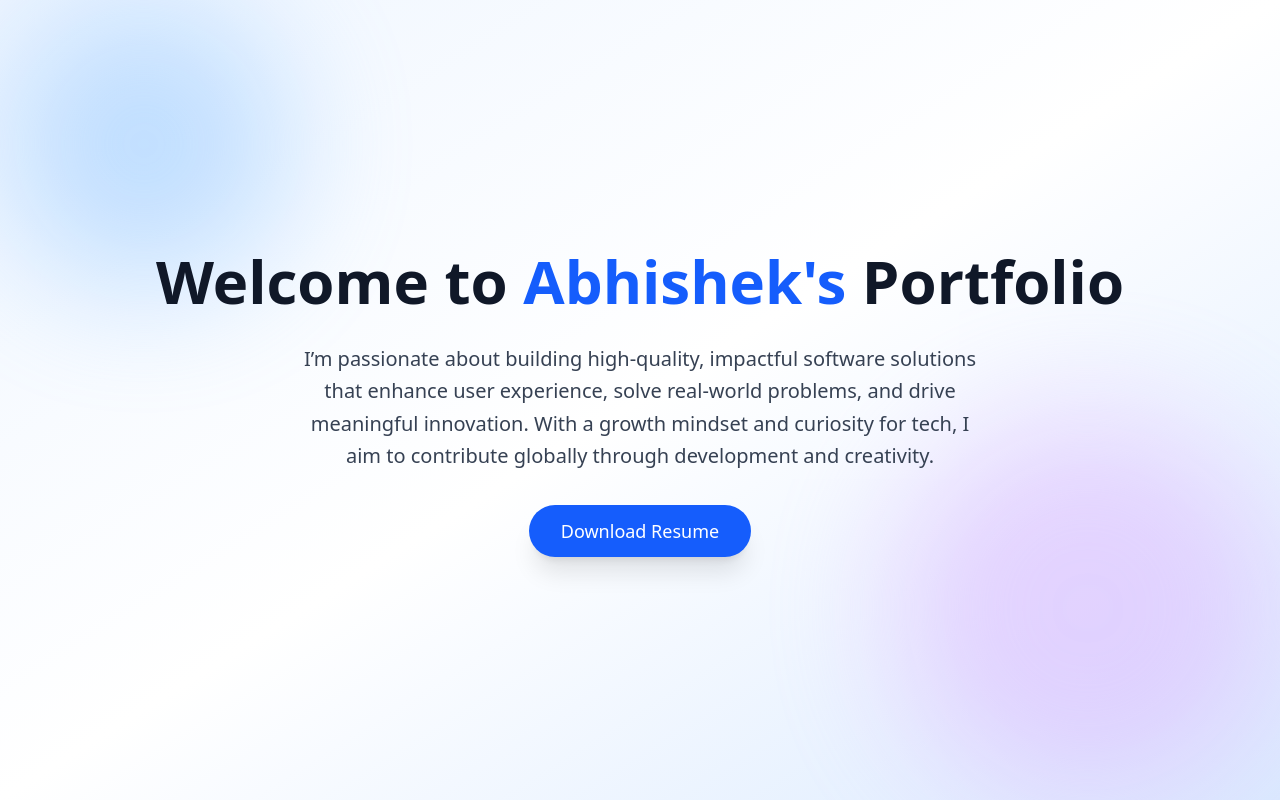
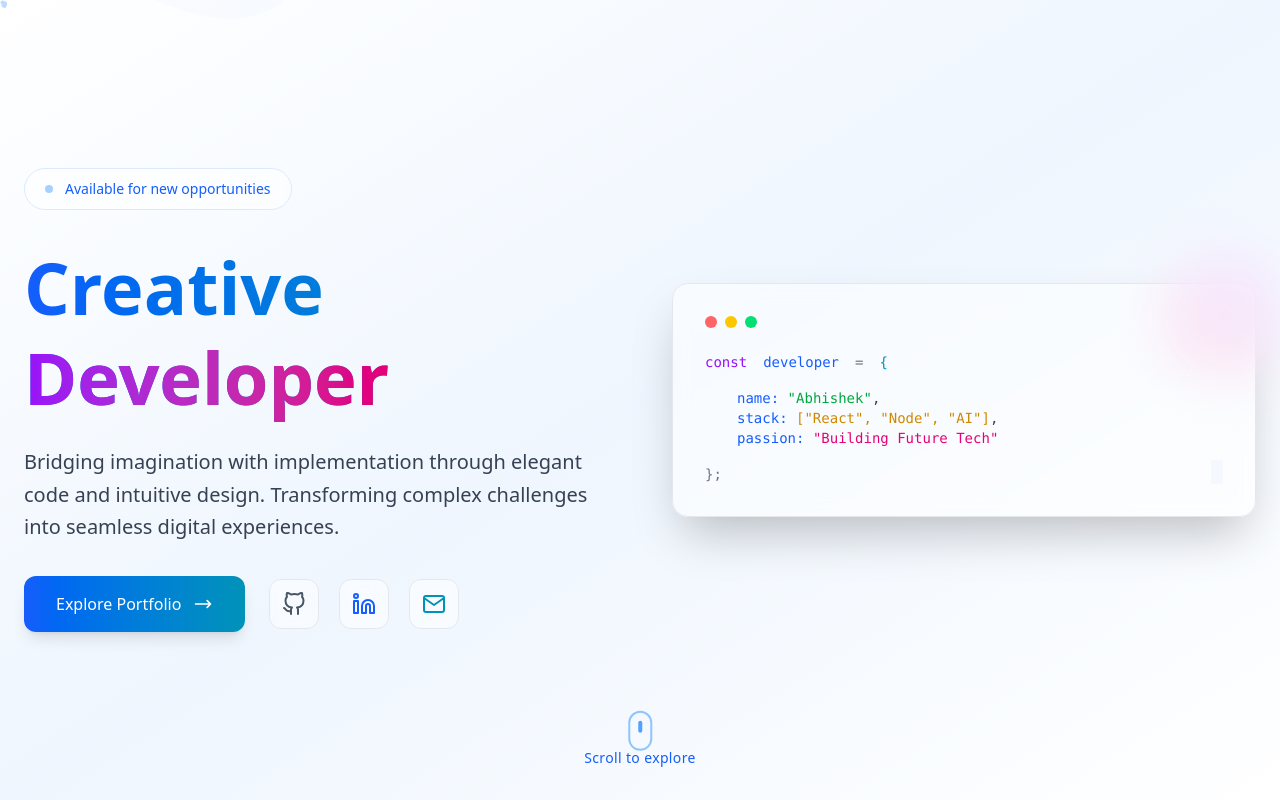
Before and after one commit to Arkdeep-singh/My-Portfolio, a React (Vite) app: page / in a window 1280 px wide. Shown: the top 800 px of the page. Built offline with nearby package versions, Linux system fonts and the light colour scheme.

Commit message:
updated the code again

```diff
--- a/src/components/Home.jsx
+++ b/src/components/Home.jsx
@@ -1,49 +1,256 @@
 import React from "react";
-import { asset } from "../assets/index";
 import { motion } from "framer-motion";
+import { FiGithub, FiLinkedin, FiMail } from "react-icons/fi";
 
 const Home = () => {
+  const scrollToSection = (sectionId) => {
+    document.getElementById(sectionId)?.scrollIntoView({ behavior: "smooth" });
+  };
+
   return (
-    <div
+    <section
       id="home"
-      className="relative min-h-screen flex flex-col justify-center items-center bg-gradient-to-br from-blue-50 via-white to-blue-100 overflow-hidden"
+      className="relative min-h-screen flex items-center justify-center bg-gradient-to-br from-white via-blue-50 to-white overflow-hidden"
     >
-      {/* Decorative Background Circles */}
-      <div className="absolute w-72 h-72 bg-blue-300 rounded-full top-0 left-0 blur-3xl opacity-20 animate-pulse" />
-      <div className="absolute w-96 h-96 bg-purple-300 rounded-full bottom-0 right-0 blur-3xl opacity-20 animate-pulse" />
+      {/* Dynamic Geometric Background */}
+      <div className="absolute inset-0 overflow-hidden z-0">
+        {/* Floating Triangles */}
+        <motion.svg
+          viewBox="0 0 200 200"
+          className="absolute w-[400px] -top-20 -left-20 opacity-10 text-blue-100"
+          animate={{ rotate: 360 }}
+          transition={{ duration: 40, repeat: Infinity, ease: "linear" }}
+        >
+          <path
+            fill="currentColor"
+            d="M48.6,-70.3C62.2,-61.3,72,-47.1,78.7,-30.6C85.3,-14.1,88.8,4.7,84.1,19.9C79.4,35.1,66.6,46.8,53.1,58.3C39.6,69.8,25.4,81.2,8.3,87.2C-8.8,93.2,-28.8,93.8,-44.6,84.9C-60.4,76,-72,57.5,-77.7,39.3C-83.3,21,-83,2.9,-77.2,-11.5C-71.4,-25.9,-60.1,-37.6,-47.5,-46.7C-34.9,-55.7,-21,-62.1,-3.7,-60.4C13.6,-58.6,27.2,-48.7,48.6,-70.3Z"
+          />
+        </motion.svg>
 
-      {/* Hero Section */}
-      <main className="z-10 container mx-auto px-6 py-24 text-center flex flex-col items-center">
-        <motion.h2
+        {/* Animated Grid Pattern */}
+        <motion.div
+          className="absolute inset-0 bg-grid-blue-100/50"
+          initial={{ opacity: 0 }}
+          animate={{ opacity: 1 }}
+          transition={{ duration: 1.5 }}
+        />
+      </div>
+
+      {/* Floating Particles System */}
+      <div className="absolute inset-0 z-10">
+        {[...Array(30)].map((_, i) => (
+          <motion.div
+            key={i}
+            className="absolute w-1 h-1 bg-blue-200 rounded-full"
+            initial={{
+              x: Math.random() * 100 + "%",
+              y: Math.random() * 100 + "%",
+              scale: 0,
+            }}
+            animate={{
+              scale: [0, 1, 0],
+              opacity: [0, 1, 0],
+            }}
+            transition={{
+              duration: Math.random() * 4 + 3,
+              repeat: Infinity,
+              delay: Math.random() * 2,
+            }}
+          />
+        ))}
+      </div>
+
+      <main className="relative z-20 container mx-auto px-6 py-24">
+        <div className="max-w-7xl mx-auto flex flex-col lg:flex-row items-center justify-between gap-16">
+          {/* Text Content */}
+          <motion.div
+            className="lg:w-1/2 text-center lg:text-left space-y-8"
             initial={{ opacity: 0, y: 40 }}
-          animate={{ opacity: 1, y: 0 }}
-          transition={{ duration: 0.8 }}
-          className="text-4xl md:text-6xl font-extrabold text-gray-900 mb-6 leading-tight"
+            whileInView={{ opacity: 1, y: 0 }}
+            viewport={{ once: false, margin: "-20% 0px" }}
+            transition={{ duration: 0.8, delay: 0.2 }}
           >
-          Welcome to <span className="text-blue-600">Abhishek's</span> Portfolio
-        </motion.h2>
+            <motion.div
+              className="inline-flex items-center gap-3 px-5 py-2.5 bg-white/50 backdrop-blur-sm rounded-full border border-blue-100 text-blue-600 text-sm"
+              initial={{ scale: 0 }}
+              whileInView={{ scale: 1 }}
+              viewport={{ once: false }}
+              transition={{ type: "spring", delay: 0.4 }}
+            >
+              <div className="w-2 h-2 bg-blue-400 rounded-full animate-pulse" />
+              Available for new opportunities
+            </motion.div>
+
+            <motion.h1
+              className="text-5xl md:text-7xl font-bold text-transparent bg-clip-text bg-gradient-to-r from-blue-600 to-cyan-600 mb-6 leading-tight"
+              initial={{ opacity: 0, y: 20 }}
+              whileInView={{ opacity: 1, y: 0 }}
+              viewport={{ once: false }}
+              transition={{ duration: 0.8, delay: 0.4 }}
+            >
+              Creative
+              <br />
+              <span className="bg-gradient-to-r from-purple-600 to-pink-600 bg-clip-text">
+                Developer
+              </span>
+            </motion.h1>
 
             <motion.p
-          initial={{ opacity: 0, y: 20 }}
-          animate={{ opacity: 1, y: 0 }}
-          transition={{ duration: 1, delay: 0.3 }}
-          className="text-lg md:text-xl text-gray-700 max-w-2xl mb-8 leading-relaxed"
+              className="text-lg md:text-xl text-gray-700 mb-8 leading-relaxed max-w-2xl"
+              initial={{ opacity: 0 }}
+              whileInView={{ opacity: 1 }}
+              viewport={{ once: false }}
+              transition={{ duration: 0.8, delay: 0.6 }}
             >
-          I’m passionate about building high-quality, impactful software solutions that enhance user experience, solve real-world problems, and drive meaningful innovation. With a growth mindset and curiosity for tech, I aim to contribute globally through development and creativity.
+              Bridging imagination with implementation through elegant code and
+              intuitive design. Transforming complex challenges into seamless
+              digital experiences.
             </motion.p>
 
+            <motion.div
+              className="flex flex-col sm:flex-row items-center gap-6"
+              initial={{ opacity: 0 }}
+              whileInView={{ opacity: 1 }}
+              viewport={{ once: false }}
+              transition={{ delay: 0.8 }}
+            >
+              <motion.button
+                onClick={() => scrollToSection("about")}
+                whileHover={{ scale: 1.05 }}
+                whileTap={{ scale: 0.95 }}
+                className="px-8 py-4 bg-gradient-to-r from-blue-600 to-cyan-600 text-white font-medium rounded-xl flex items-center gap-3 shadow-lg hover:shadow-xl transition-all group"
+              >
+                <span>Explore Portfolio</span>
+                <svg
+                  className="w-5 h-5 group-hover:translate-x-1 transition-transform"
+                  fill="none"
+                  stroke="currentColor"
+                  viewBox="0 0 24 24"
+                >
+                  <path
+                    strokeLinecap="round"
+                    strokeLinejoin="round"
+                    strokeWidth={2}
+                    d="M17 8l4 4m0 0l-4 4m4-4H3"
+                  />
+                </svg>
+              </motion.button>
+
+              <div className="flex gap-5">
+                {[
+                  {
+                    icon: FiGithub,
+                    color: "text-gray-600",
+                    link: "https://github.com/Abhishek6725",
+                  },
+                  {
+                    icon: FiLinkedin,
+                    color: "text-blue-600",
+                    link: "https://www.linkedin.com/in/abhishek6725/",
+                  },
+                  {
+                    icon: FiMail,
+                    color: "text-cyan-600",
+                    link: "mailto:abhishek777661@gmail.com",
+                  },
+                ].map((item, i) => (
                   <motion.a
-          href={asset.resume}
-          whileHover={{ scale: 1.08 }}
-          whileTap={{ scale: 0.95 }}
-          transition={{ type: "spring", stiffness: 300 }}
-          className="px-8 py-3 bg-blue-600 text-white font-medium rounded-full text-lg shadow-xl hover:shadow-2xl transition duration-300"
-          download
+                    key={i}
+                    href={item.link}
+                    target="_blank"
+                    rel="noopener noreferrer"
+                    className={`p-3 bg-white/50 backdrop-blur-sm border border-gray-200 rounded-xl hover:bg-white transition-colors ${item.color}`}
+                    whileHover={{ y: -5 }}
+                    whileTap={{ scale: 0.9 }}
                   >
-          Download Resume
+                    <item.icon className="text-2xl" />
                   </motion.a>
+                ))}
+              </div>
+            </motion.div>
+          </motion.div>
+
+          {/* Interactive Code Terminal */}
+          <motion.div
+            className="lg:w-1/2 relative"
+            initial={{ opacity: 0, x: 50 }}
+            whileInView={{ opacity: 1, x: 0 }}
+            viewport={{ once: false }}
+            transition={{ duration: 0.8, delay: 0.4 }}
+          >
+            <div className="relative bg-white/50 backdrop-blur-sm rounded-2xl border border-gray-200 p-8 shadow-2xl">
+              <div className="flex gap-2 mb-6">
+                <div className="w-3 h-3 rounded-full bg-red-400" />
+                <div className="w-3 h-3 rounded-full bg-yellow-400" />
+                <div className="w-3 h-3 rounded-full bg-green-400" />
+              </div>
+
+              <div className="font-mono text-sm space-y-4">
+                <div className="flex gap-4 text-gray-500">
+                  <span className="text-purple-600">const</span>
+                  <span className="text-blue-600">developer</span>
+                  <span>=</span>
+                  <span className="text-cyan-600">{"{"}</span>
+                </div>
+                <div className="ml-8">
+                  <p className="text-gray-700">
+                    <span className="text-blue-600">name:</span>{" "}
+                    <span className="text-green-600">"Abhishek"</span>,
+                  </p>
+                  <p className="text-gray-700">
+                    <span className="text-blue-600">stack:</span>{" "}
+                    <span className="text-yellow-600">
+                      ["React", "Node", "AI"]
+                    </span>
+                    ,
+                  </p>
+                  <p className="text-gray-700">
+                    <span className="text-blue-600">passion:</span>{" "}
+                    <span className="text-pink-600">
+                      "Building Future Tech"
+                    </span>
+                  </p>
+                </div>
+                <div className="text-gray-500">{"}"};</div>
+              </div>
+
+              {/* Animated Cursor */}
+              <motion.div
+                className="absolute bottom-8 right-8 w-3 h-6 bg-blue-400"
+                animate={{ opacity: [0, 1, 0] }}
+                transition={{ duration: 1, repeat: Infinity }}
+              />
+            </div>
+
+            {/* Floating Elements */}
+            <motion.div
+              className="absolute -top-8 -right-8 w-32 h-32 bg-gradient-to-r from-purple-100 to-pink-100 rounded-full blur-xl"
+              animate={{ rotate: 360 }}
+              transition={{ duration: 20, repeat: Infinity, ease: "linear" }}
+            />
+          </motion.div>
+        </div>
       </main>
-    </div>
+
+      {/* Animated Scroll Indicator */}
+      <motion.div
+        className="absolute bottom-8 left-1/2 -translate-x-1/2 flex flex-col items-center gap-3"
+        initial={{ opacity: 0 }}
+        whileInView={{ opacity: 1 }}
+        viewport={{ once: false }}
+      >
+        <motion.div
+          className="w-6 h-10 border-2 border-blue-300 rounded-full relative"
+          animate={{ y: [0, 15, 0] }}
+          transition={{ duration: 2, repeat: Infinity }}
+        >
+          <div className="w-1 h-3 bg-blue-400 absolute top-2 left-1/2 -translate-x-1/2 rounded-full" />
+        </motion.div>
+        <span className="text-sm text-blue-600 font-light tracking-wide">
+          Scroll to explore
+        </span>
+      </motion.div>
+    </section>
   );
 };
 
```
Lines whose indentation alone changed are shown as unchanged.
